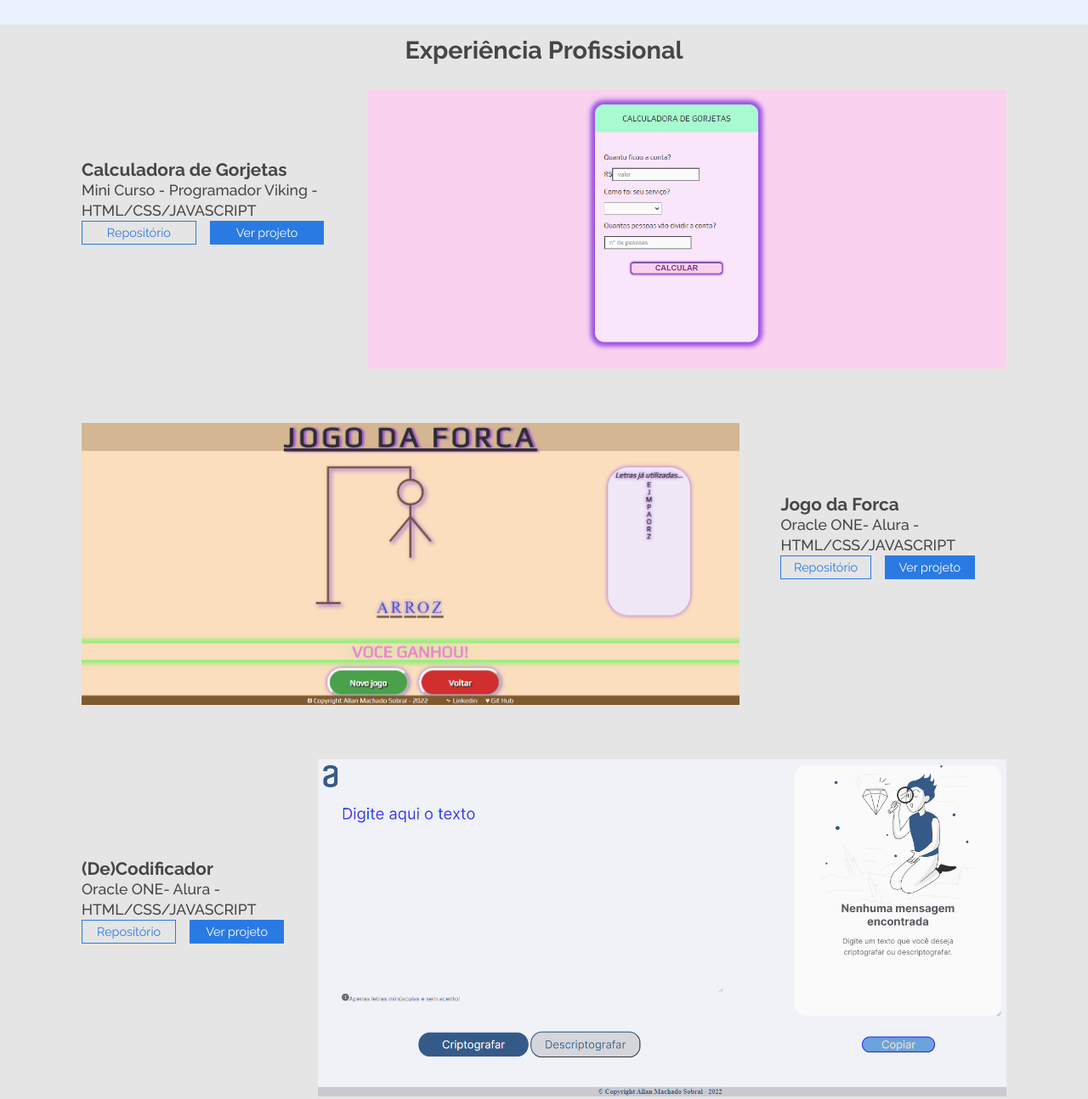
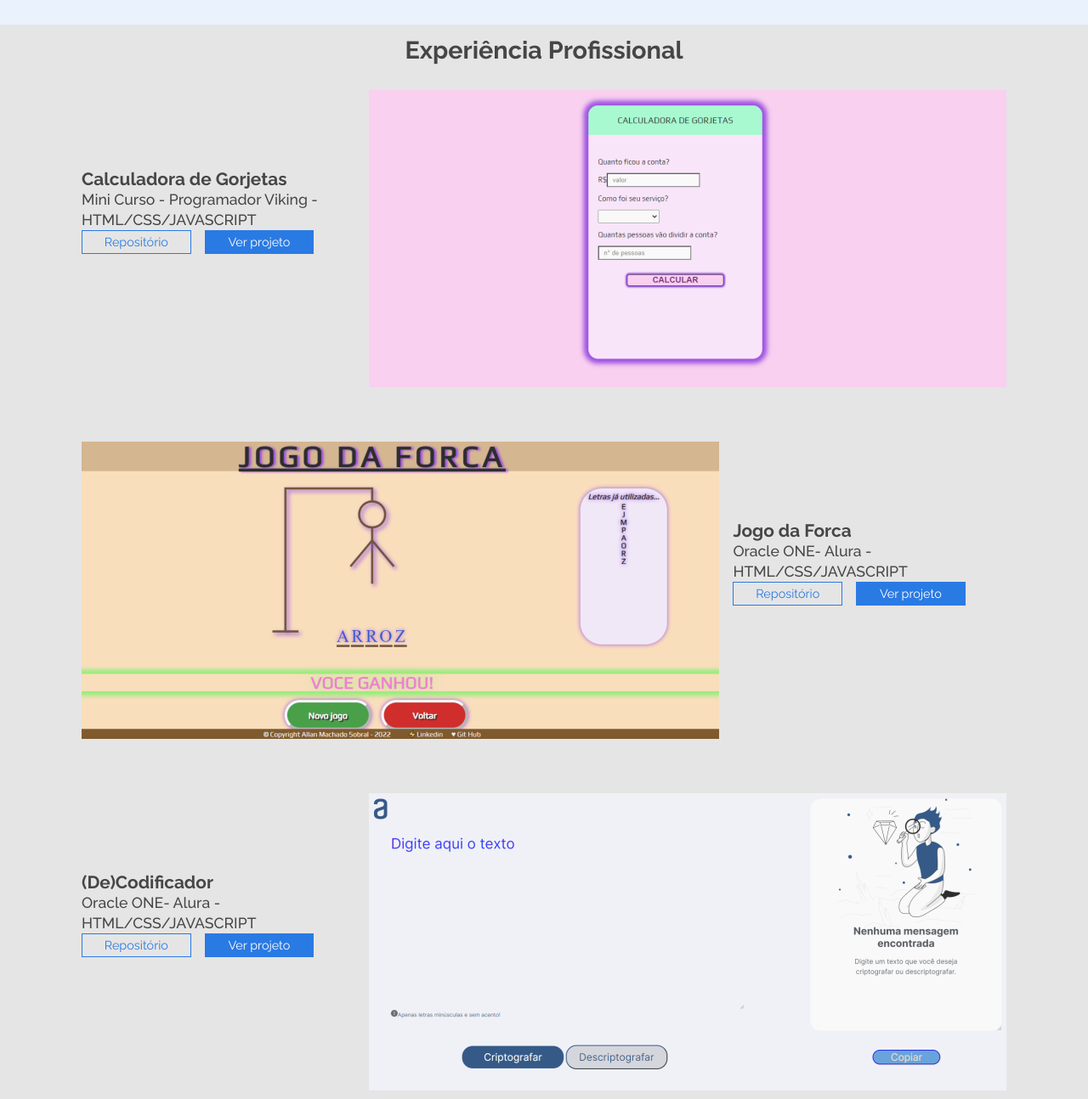
Before and after one commit to almasob/portifolio, a plain HTML site: page index.html in a window 1280 px wide. Shown: the part 1449-2743 px from the top of the page at 85% size. Drawn offline with Linux system fonts and the light colour scheme.

Commit message:
Adicionando imagens redimensionadas igualmente

```diff
--- a/css/experiencia.css
+++ b/css/experiencia.css
@@ -13,6 +13,7 @@
 	display: flex;
 	flex-direction: column;
 }
+
 
 .experiencia__div__img{
 	width: 100%;
@@ -90,9 +91,6 @@
 		gap: 4rem;
 	}
 
-	.experiencia__box:nth-child(2n) ul{
-		padding-left: 3rem;
-	}
 
 	.experiencia__legenda1{
 		font-size: 1.3rem;
@@ -106,7 +104,18 @@
 	font-size: 1.8rem;
 	}
 
-	.experiencia__img{
+/*	.experiencia__img{
 		max-width: 900px;
+	}*/
+
+	.experiencia__lista{
+		width: 30%;
+	}
+	.experiencia__div__img{
+		width: 70%;
+	}
+
+	.experiencia__box{
+		gap: 1rem;
 	}
 }
--- a/index.html
+++ b/index.html
@@ -175,9 +175,9 @@
 			<div class="experiencia__boxes">
 				<div class="experiencia__box">
 					<div class="experiencia__div__img">
-						<img class="experiencia__img"src="assets/calculadora1.png" alt="Calculadora de Gorjetas">
+						<img class="experiencia__img" src="assets/calculadora11.png" alt="Calculadora de Gorjetas">
 					</div>
-						<ul>
+						<ul class="experiencia__lista">
 							<li class="experiencia__legenda1">Calculadora de Gorjetas</li>
 							<li class="experiencia__legenda2">Mini Curso - Programador Viking - HTML/CSS/JAVASCRIPT</li>
 							<li class="experiencia__btns">
@@ -185,13 +185,12 @@
 								<button class="btn-pro">Ver projeto</button>
 							</li>
 						</ul>
-					</img>
 				</div>
 				<div class="experiencia__box">
 					<div class="experiencia__div__img">
-						<img class="experiencia__img" src="assets/forca.png" alt="Jogo da Forca">
+						<img class="experiencia__img" src="assets/forca11.png" alt="Jogo da Forca">
 					</div>
-						<ul>
+						<ul class="experiencia__lista">
 							<li class="experiencia__legenda1">Jogo da Forca</li>
 							<li class="experiencia__legenda2">Oracle ONE- Alura - HTML/CSS/JAVASCRIPT</li>
 							<li class="experiencia__btns">
@@ -199,13 +198,12 @@
 								<button class="btn-pro">Ver projeto</button>
 							</li>
 						</ul>
-					</img>
 				</div>
 				<div class="experiencia__box">
 					<div class="experiencia__div__img">
-						<img class="experiencia__img"src="assets/codificador.png" alt="Codificador">
+						<img class="experiencia__img" src="assets/codificador11.png" alt="Codificador">
 					</div>
-						<ul>
+						<ul class="experiencia__lista">
 							<li class="experiencia__legenda1">(De)Codificador</li>
 							<li class="experiencia__legenda2">Oracle ONE- Alura - HTML/CSS/JAVASCRIPT</li>
 							<li class="experiencia__btns">
@@ -213,13 +211,12 @@
 								<button class="btn-pro">Ver projeto</button>
 							</li>
 						</ul>
-					</img>
 				</div>
 				<div class="experiencia__box">
 					<div class="experiencia__div__img">
-						<img class="experiencia__img"src="assets/contador.png" alt="Contador">
+						<img class="experiencia__img" src="assets/contador11.png" alt="Contador">
 					</div>
-						<ul>
+						<ul class="experiencia__lista">
 							<li class="experiencia__legenda1">Contador</li>
 							<li class="experiencia__legenda2">Treinando minhas habilidades - HTML/CSS/JAVASCRIPT</li>
 							<li class="experiencia__btns">
@@ -227,13 +224,12 @@
 								<button class="btn-pro">Ver projeto</button>
 							</li>
 						</ul>
-					</img>
 				</div>
 				<div class="experiencia__box">
 					<div class="experiencia__div__img">
-						<img class="experiencia__img"src="assets/brincando-bg.png" alt="Brincando com background">
+						<img class="experiencia__img" src="assets/brincando-bg11.png" alt="Brincando com background">
 					</div>
-						<ul>
+						<ul class="experiencia__lista">
 							<li class="experiencia__legenda1">Brincando com background</li>
 							<li class="experiencia__legenda2">Treinando minhas habilidades - HTML/CSS/JAVASCRIPT</li>
 							<li class="experiencia__btns">
@@ -241,7 +237,6 @@
 								<button class="btn-pro">Ver projeto</button>
 							</li>
 						</ul>
-					</img>
 				</div>
 			</div>
 		</section>
```
Also changed, not shown: assets/brincando-bg.png (deleted), assets/brincando-bg11.png (added), assets/calculadora.png (deleted), assets/calculadora1.png (deleted), assets/calculadora11.png (added), assets/codificador.png (deleted), assets/codificador11.png (added), assets/contador.png (deleted), assets/contador11.png (added), assets/forca.png (deleted), assets/forca11.png (added), assets/forca2.png (deleted).
